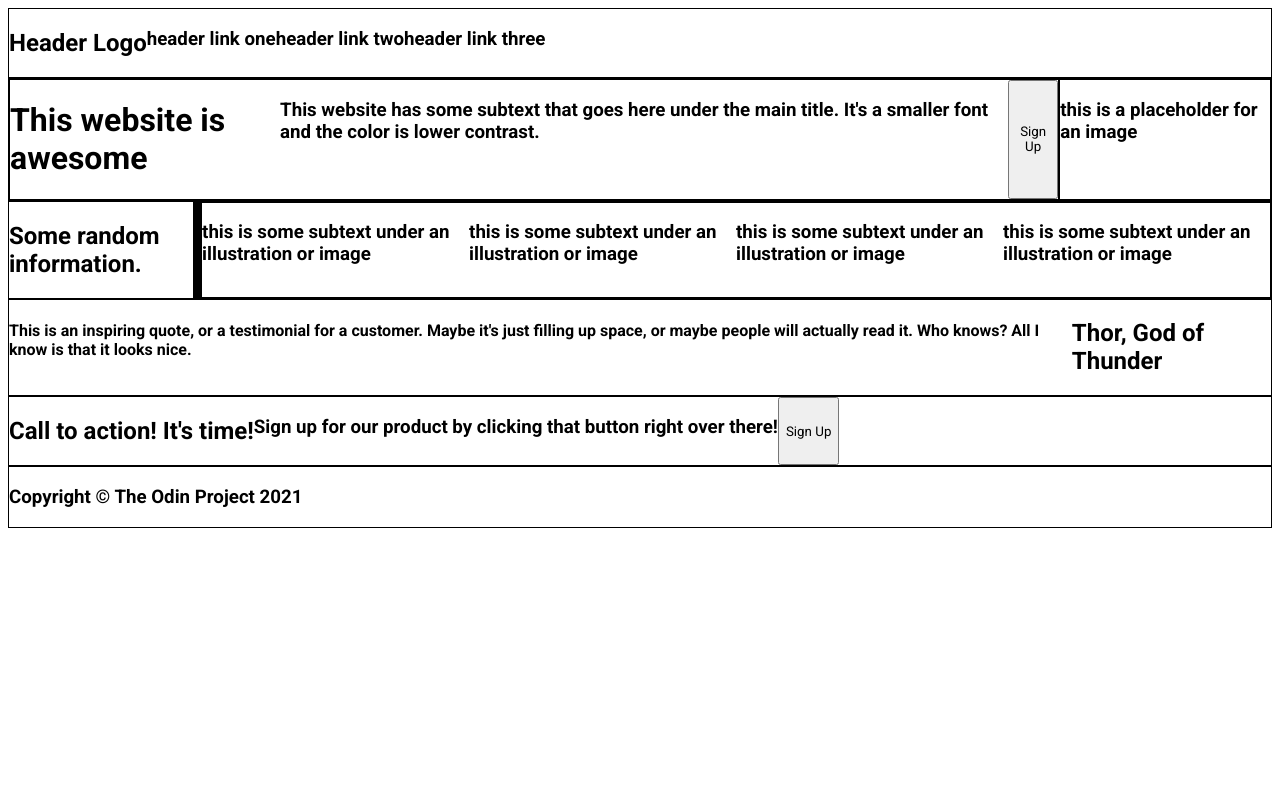
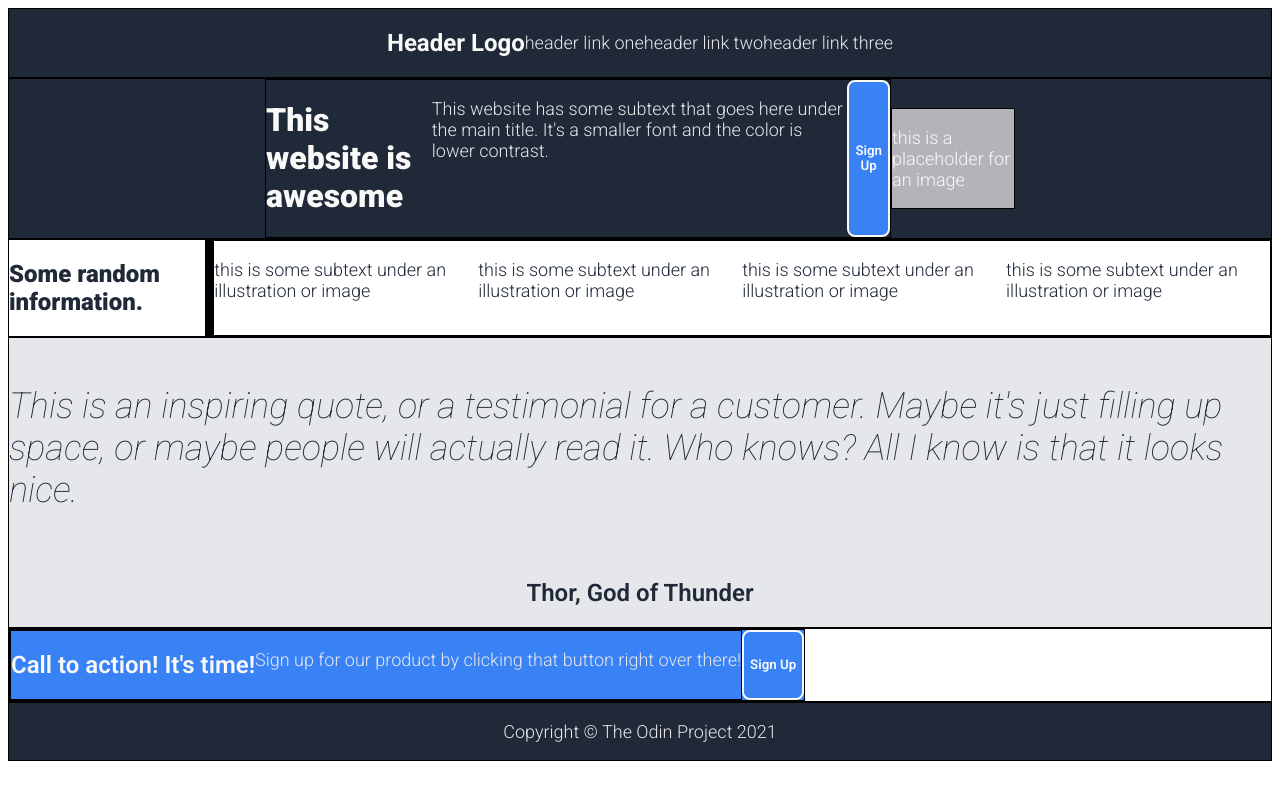
Before and after one commit to pizaje/landing-page, a plain HTML site: page index.html in a window 1280 px wide. Drawn offline with Linux system fonts and the light colour scheme.

Commit message:
style fonts and colors

```diff
--- a/index.html
+++ b/index.html
@@ -29,10 +29,10 @@
   <div class="content"> <!-- random boxes -->
     <h2>Some random information.</h2>
     <div class="contentimage">
-      <div class="image"></div>
-      <div class="image"></div>
-      <div class="image"></div>
-      <div class="image"></div>
+      <div></div>
+      <div></div>
+      <div></div>
+      <div></div>
       <h3>this is some subtext under an illustration or image</h3>
       <h3>this is some subtext under an illustration or image</h3>
       <h3>this is some subtext under an illustration or image</h3>
@@ -44,9 +44,13 @@
     <h2>Thor, God of Thunder</h2>
   </div>
   <div class="cta"> <!-- call to action -->
-    <h2>Call to action! It's time!</h2>
-    <h3>Sign up for our product by clicking that button right over there!</h3>
-    <button>Sign Up</button>
+    <div class="signup">
+      <div class="text">
+        <h2>Call to action! It's time!</h2>
+        <h3>Sign up for our product by clicking that button right over there!</h3>
+      </div>
+      <button>Sign Up</button>
+    </div>
   </div>
   <div class="footer"> <!-- footer -->
     <h3>Copyright © The Odin Project 2021</h3>
--- a/styles.css
+++ b/styles.css
@@ -1,5 +1,5 @@
 * {
-  font-family: 'Roboto';
+  font-family: 'Roboto', sans-serif;
 }
 
 body {
@@ -12,6 +12,72 @@ div {
   border: 1px solid #000;
 }
 
+.header, .footer {
+  background-color: #1f2937;
+  align-items: center;
+  justify-content: center;
+  padding: 0 256px;
+}
+  .image {
+    background-color: #b2b4b8;
+  }
+
+.quote {
+  background-color: #e5e7eb;
+  align-items: center;
+  flex-direction: column;
+}
+
+.signup {
+  background-color: #3882f6;
+}
+/* text */
+h1 {
+  font-style: 48px;
+  font-weight: 900;
+  color: #f9faf8;
+}
+
+h2 {
+  font-style: 24px;
+  font-weight: 600;
+  color: #f9faf8;
+}
+  .header h2 {
+    font-weight: 700;
+  }
+  .content h2 {
+  font-style: 36px;
+  font-weight: 900;
+  color: #1f2937;
+  }
+  .quote h2 {
+    color: #1f2937;
+  }
+  button {
+    font-style: 24px;
+    font-weight: 600;
+    background-color: #3882f6;
+    color: #f9faf8;
+    border: 2px solid #f9faf8;
+    border-radius: 8px;
+  }
+
 h3 {
+  font-size: 18px;
+  font-weight: 300;
+  color: #e5e7eb;
+}
+  .content h3 {
+    color: #1f2937;
+  }
+  .image h3 {
+    color: #f9faf8;
+  }
 
+h4 {
+  font-size: 36px;
+  font-style: italic;
+  font-weight: lighter;
+  color: #1f2937;
 }
```
